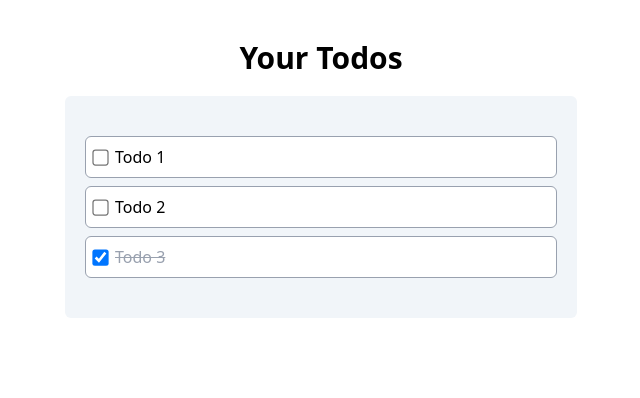
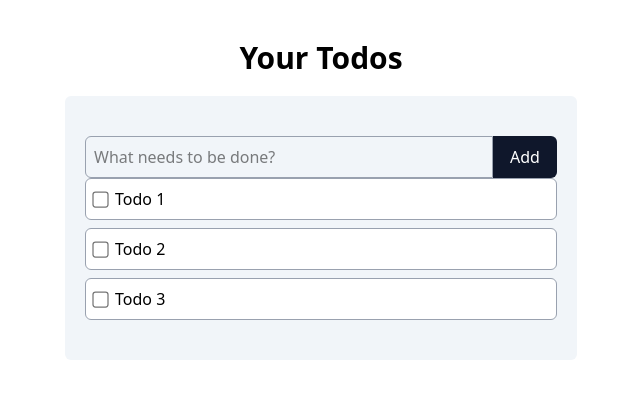
Before and after one commit to fengfranklu/FrankViteReact, a React (Vite) app in the folder FrankViteReact/: page / in a window 1280 px wide. Shown: the top 398 px of the page, without its empty margins (319-959 px from the left). Built offline with nearby package versions, Linux system fonts and the light colour scheme.

Commit message:
Add todo submit action

```diff
--- a/FrankViteReact/src/App.tsx
+++ b/FrankViteReact/src/App.tsx
@@ -1,6 +1,7 @@
 import { dumyData } from "./data/todos";
 import TodoItem from "./components/TodoItem";
 import { useState } from "react";
+import AddTodoForm from "./components/AddTodoForm";
 function App() {
 
   const [todos, setTodos] = useState(dumyData);
@@ -22,7 +23,15 @@
     );
   }
 
-
+  function addTodo(title: string){
+    setTodos((prevTodos) => [
+      { id: prevTodos.length + 1,
+        title,
+        completed: false
+      },
+      ...prevTodos,
+    ]);
+  }
 
 
 
@@ -30,6 +39,9 @@
     <main className="py-10 h-screen space-y-5">
       <h1 className="font-bold text-3xl text-center">Your Todos</h1>
       <div className="text-center py-10 max-w-lg mx-auto bg-slate-100 rounded-md p-5">
+        <AddTodoForm
+        onSubmit={addTodo}
+        />
         <div className="space-y-2">
           {todos.map((todo) => (
             <div>
--- /dev/null
+++ b/FrankViteReact/src/components/AddTodoForm.tsx
@@ -0,0 +1,42 @@
+import { useState } from "react"
+
+interface AddTodoFormProps {
+    onSubmit: (title: string) => void;
+}
+
+
+export default function AddTodoForm({onSubmit} : AddTodoFormProps) {
+
+    const [input, setInput] = useState("")
+
+    function handleSumit(e: React.FormEvent<HTMLFormElement>) {
+
+        e.preventDefault();
+
+        if(!input.trim()) return;
+
+        onSubmit(input);
+
+        setInput("");
+
+
+    }
+
+  return (
+    <form className="flex" onSubmit = {handleSumit}>
+        <input
+        value={input}
+        onChange={(e) => setInput(e.target.value)}
+        type="text"
+        placeholder="What needs to be done?"
+        className="rounded-s-md grow border border-gray-400 p-2"
+        />
+        <button
+            type="submit"
+            className="w-16 rounded-e-md bg-slate-900 text-white hover:bg-slate-700"
+            >
+            Add
+        </button>
+    </form>
+  )
+}
--- a/FrankViteReact/src/data/todos.ts
+++ b/FrankViteReact/src/data/todos.ts
@@ -14,6 +14,6 @@
   {
     id: 3,
     title: "Todo 3",
-    completed: true
+    completed: false
   }
 ]
```
